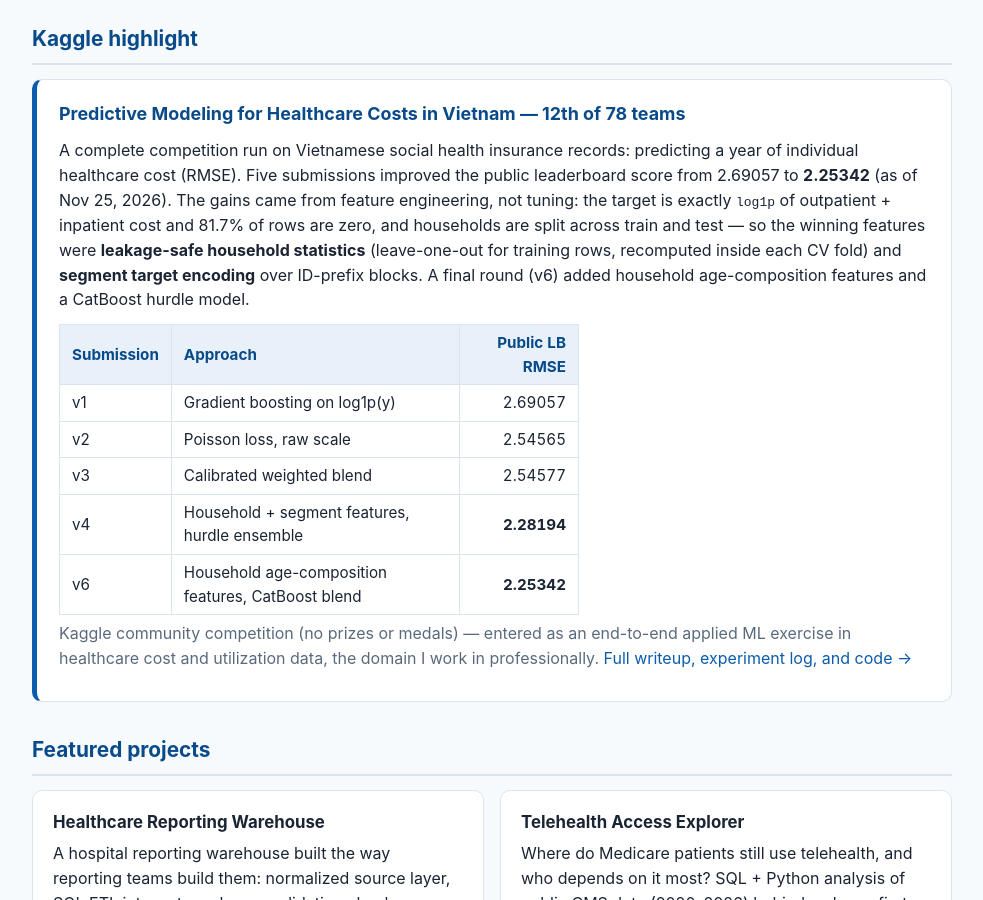
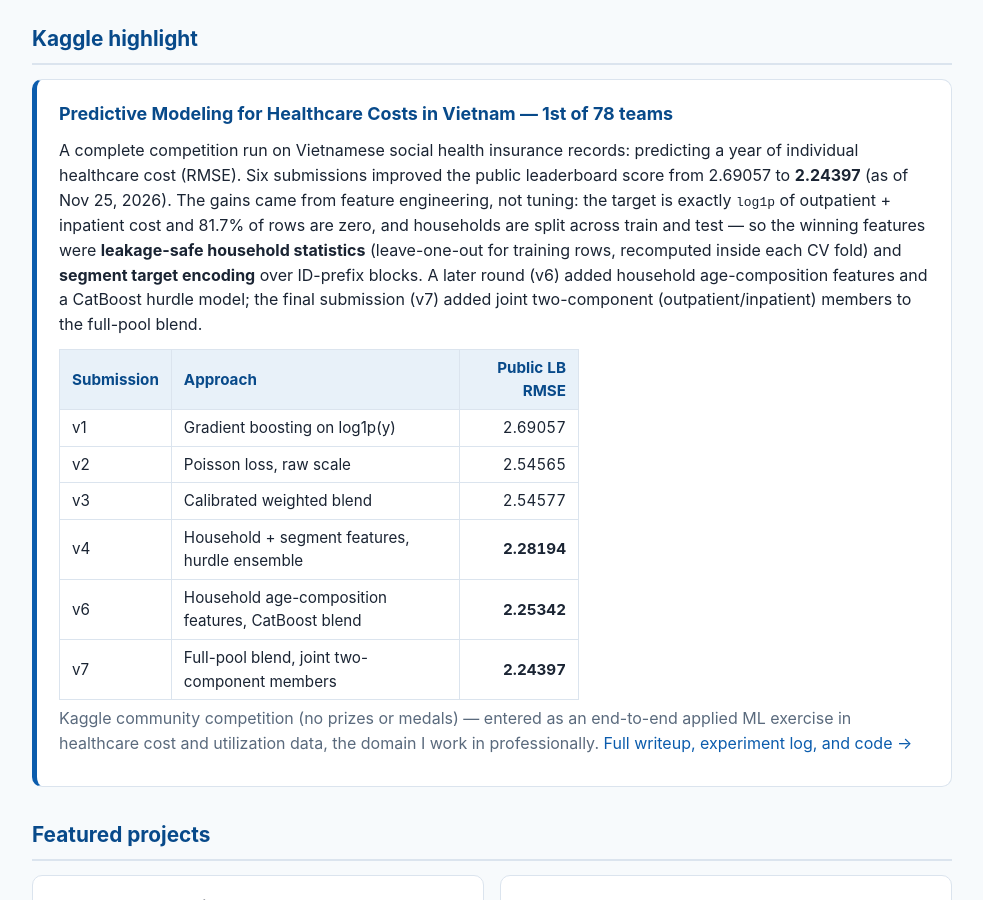
Before and after one commit to wenchensheng/wenchensheng, a plain HTML site: page index.html in a window 1280 px wide. Shown: the part 735-1635 px from the top of the page, without its empty margins (148-1131 px from the left). Drawn offline with Linux system fonts and the light colour scheme.

Commit message:
Update Kaggle highlight: 1st of 78 teams, LB 2.24397 (add v7)

```diff
--- a/index.html
+++ b/index.html
@@ -152,16 +152,17 @@
   <section aria-label="Kaggle highlight">
     <h2>Kaggle highlight</h2>
     <div class="highlight">
-      <p class="rank">Predictive Modeling for Healthcare Costs in Vietnam — 12th of 78 teams</p>
+      <p class="rank">Predictive Modeling for Healthcare Costs in Vietnam — 1st of 78 teams</p>
       <p>A complete competition run on Vietnamese social health insurance records: predicting a year
-        of individual healthcare cost (RMSE). Five submissions improved the public leaderboard score
-        from 2.69057 to <strong>2.25342</strong> (as of Nov 25, 2026). The gains came from feature
+        of individual healthcare cost (RMSE). Six submissions improved the public leaderboard score
+        from 2.69057 to <strong>2.24397</strong> (as of Nov 25, 2026). The gains came from feature
         engineering, not tuning: the target is exactly <code>log1p</code> of outpatient + inpatient
         cost and 81.7% of rows are zero, and households are split across train and test — so the
         winning features were <strong>leakage-safe household statistics</strong> (leave-one-out for
         training rows, recomputed inside each CV fold) and <strong>segment target encoding</strong>
-        over ID-prefix blocks. A final round (v6) added household age-composition features and a
-        CatBoost hurdle model.</p>
+        over ID-prefix blocks. A later round (v6) added household age-composition features and a
+        CatBoost hurdle model; the final submission (v7) added joint two-component
+        (outpatient/inpatient) members to the full-pool blend.</p>
       <table class="scores">
         <tr><th>Submission</th><th>Approach</th><th>Public LB RMSE</th></tr>
         <tr><td>v1</td><td>Gradient boosting on log1p(y)</td><td>2.69057</td></tr>
@@ -169,6 +170,7 @@
         <tr><td>v3</td><td>Calibrated weighted blend</td><td>2.54577</td></tr>
         <tr><td>v4</td><td>Household + segment features, hurdle ensemble</td><td><strong>2.28194</strong></td></tr>
         <tr><td>v6</td><td>Household age-composition features, CatBoost blend</td><td><strong>2.25342</strong></td></tr>
+        <tr><td>v7</td><td>Full-pool blend, joint two-component members</td><td><strong>2.24397</strong></td></tr>
       </table>
       <p class="muted">Kaggle community competition (no prizes or medals) — entered as an end-to-end
         applied ML exercise in healthcare cost and utilization data, the domain I work in
```
